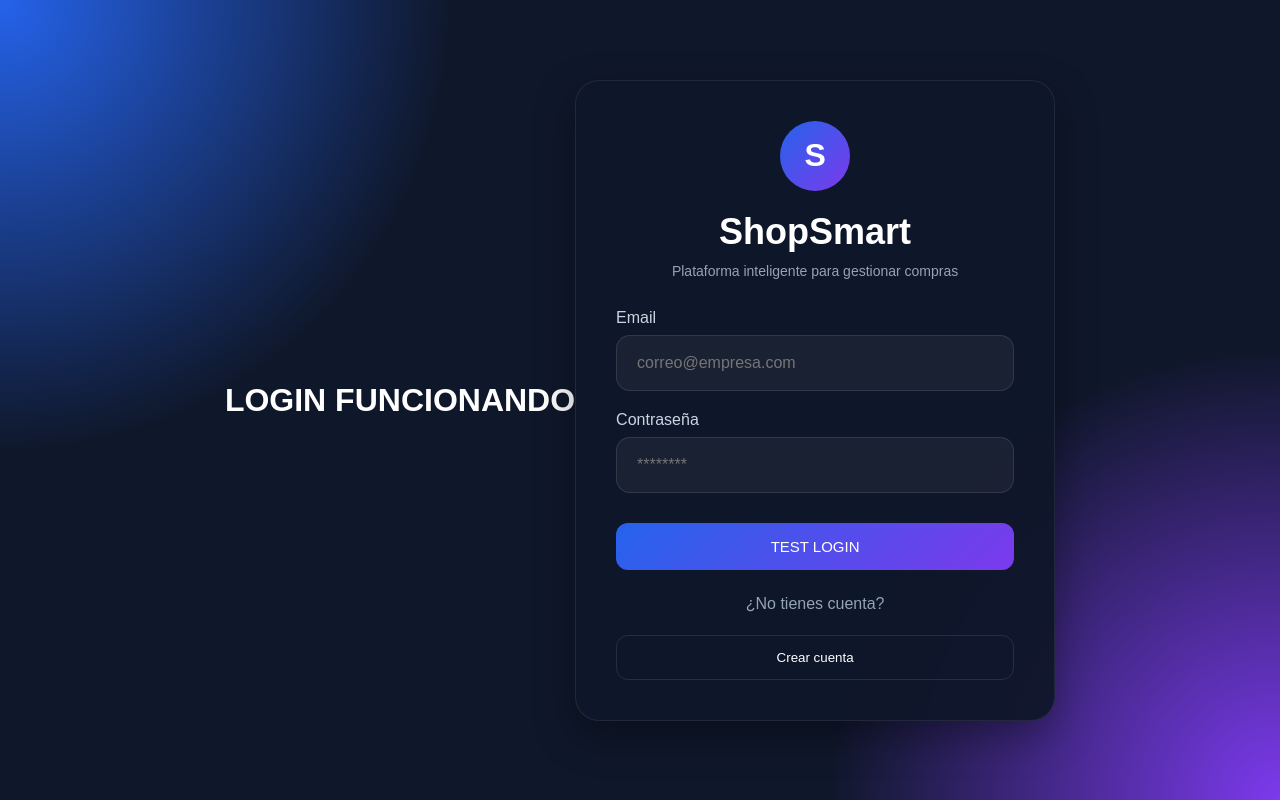
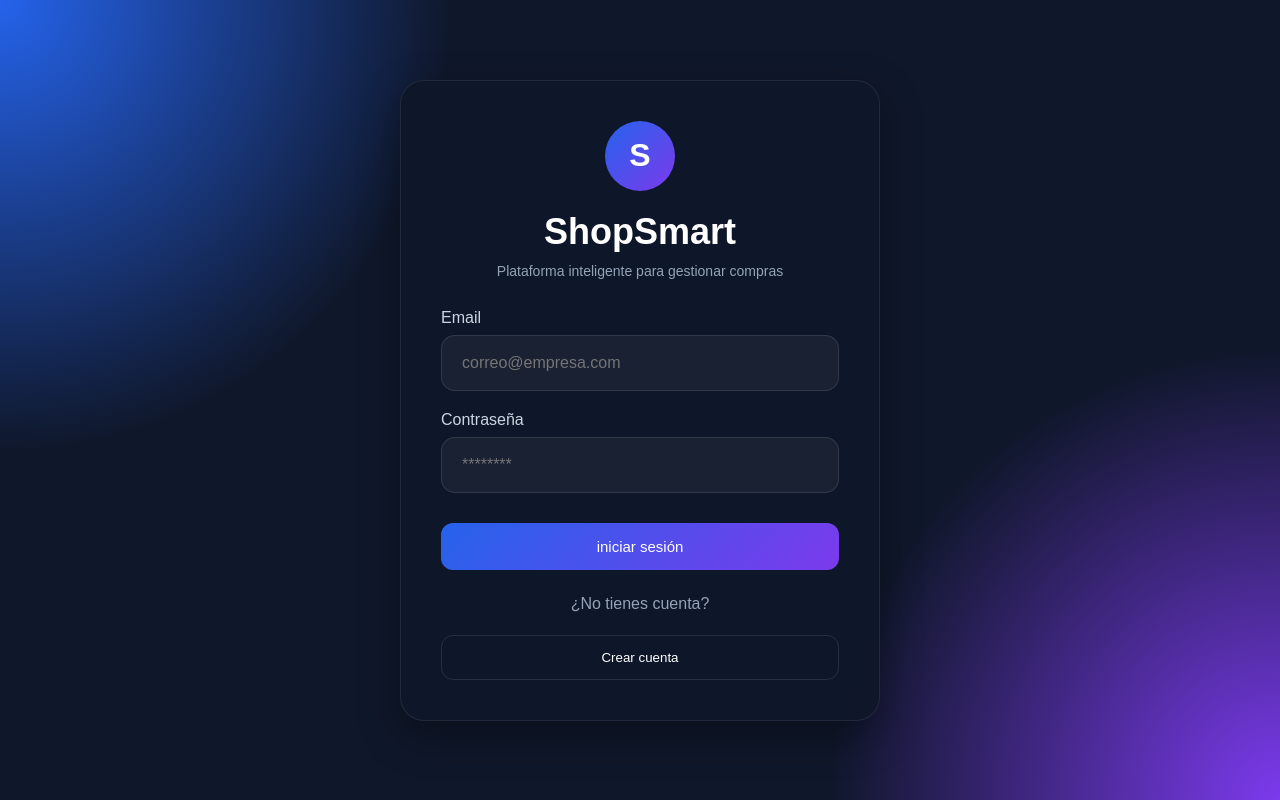
Before and after one commit to psmaicol/fullstack_III, an Angular app in the folder Frontend/Shopsmart/: page / in a window 1280 px wide. Built offline with nearby package versions, Linux system fonts and the light colour scheme.

Commit message:
ahora si se arregla

```diff
--- a/Frontend/Shopsmart/src/app/pages/dashboard/login-components/login-components.html
+++ b/Frontend/Shopsmart/src/app/pages/dashboard/login-components/login-components.html
@@ -1,7 +1,4 @@
 <div class="login-container">
-  <h1 style="color:white;">
-  LOGIN FUNCIONANDO
-</h1>
 
   <div class="login-card">
 
@@ -52,7 +49,7 @@
   (click)="login()"
   class="login-btn"
 >
-  TEST LOGIN
+  iniciar sesión
 </button>
       <div class="register-section">
 
```
